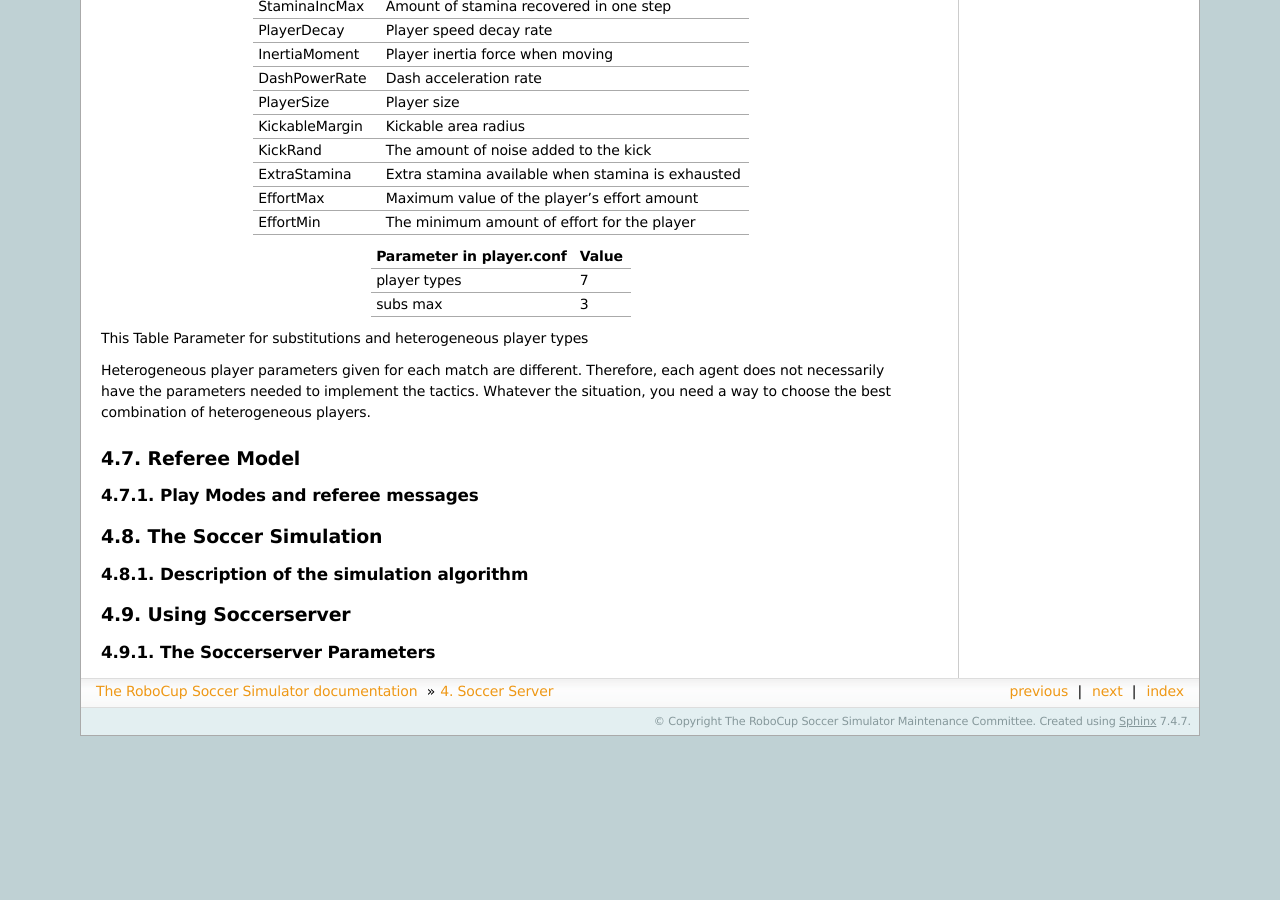
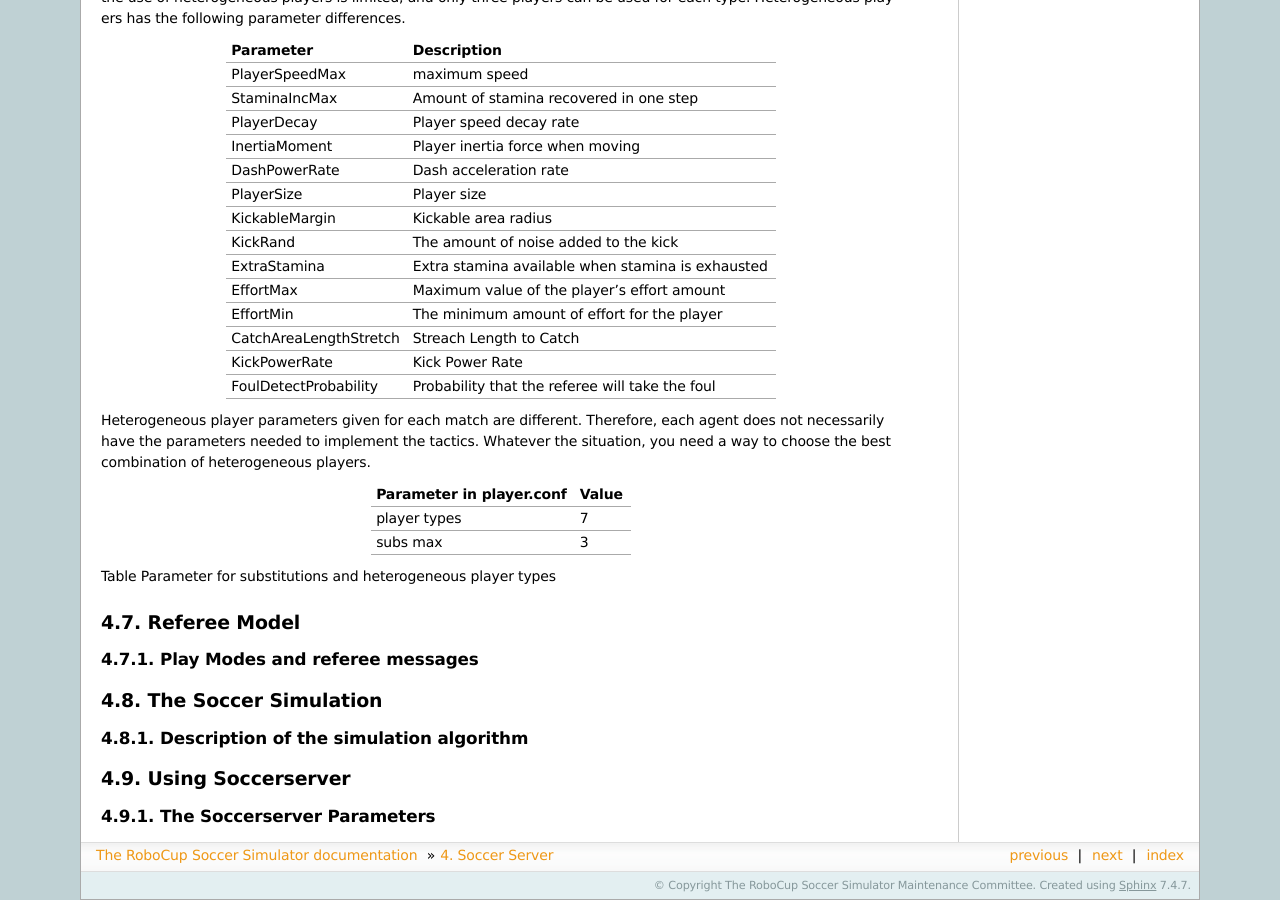
Before and after one commit to rcsoccersim/manual, a Sphinx documentation site: the page built from source/soccerserver.rst, in a window 1280 px wide and 900 px high, scrolled down 14787 px. Built offline with Sphinx 7.4.7, drawn with Linux system fonts in a browser that asks for light colours; before the commit the page ends 15523 px from its top, so only the background shows below that; some of the changed text lies outside the part shown.

Commit message:
add kick_power_rate, foul_detect_probability and catch_area_length_stretch.

```diff
--- a/source/soccerserver.rst
+++ b/source/soccerserver.rst
@@ -847,7 +847,7 @@ the following list:
 |                                 |                            || player::inertia_moment_delta_factor      || 25.0      |
 +---------------------------------+----------------------------+-------------------------------------------+------------+
 | server::player_accel_max        | 1.0                        |                                           |            |
-+---------------------------------+----------------------------+-------------------------------------------+------------+
+ The visible range of an individual agent in the +---------------------------------+----------------------------+-------------------------------------------+------------+
 | server::player_rand             | 0.1                        |                                           |            |
 +---------------------------------+----------------------------+-------------------------------------------+------------+
 | server::player_speed_max        | 1.05                       |                                           |            |
@@ -1071,6 +1071,18 @@ Heterogeneous players has the following parameter differences.
 +----------------------+----------------------------------------------------+
 |EffortMin             |The minimum amount of effort for the player         |
 +----------------------+----------------------------------------------------+
+|CatchAreaLengthStretch|Streach Length to Catch                             |
++----------------------+----------------------------------------------------+
+|KickPowerRate         |Kick Power Rate                                     |
++----------------------+----------------------------------------------------+
+|FoulDetectProbability |Probability that the referee will take the foul     |
++----------------------+----------------------------------------------------+
+
+Heterogeneous player parameters given for each match are different.
+Therefore, each agent does not necessarily have the parameters needed to implement the tactics.
+Whatever the situation, you need a way to choose the best combination of heterogeneous players.
+
+
 
 +----------------------------+---------+
 |Parameter in player.conf    |Value    |
@@ -1079,11 +1091,8 @@ Heterogeneous players has the following parameter differences.
 +----------------------------+---------+
 |subs max                    |3        |
 +----------------------------+---------+
-This Table Parameter for substitutions and heterogeneous player types
 
-Heterogeneous player parameters given for each match are different.
-Therefore, each agent does not necessarily have the parameters needed to implement the tactics.
-Whatever the situation, you need a way to choose the best combination of heterogeneous players.
+Table Parameter for substitutions and heterogeneous player types
 
 ==================================================
 Referee Model
```
